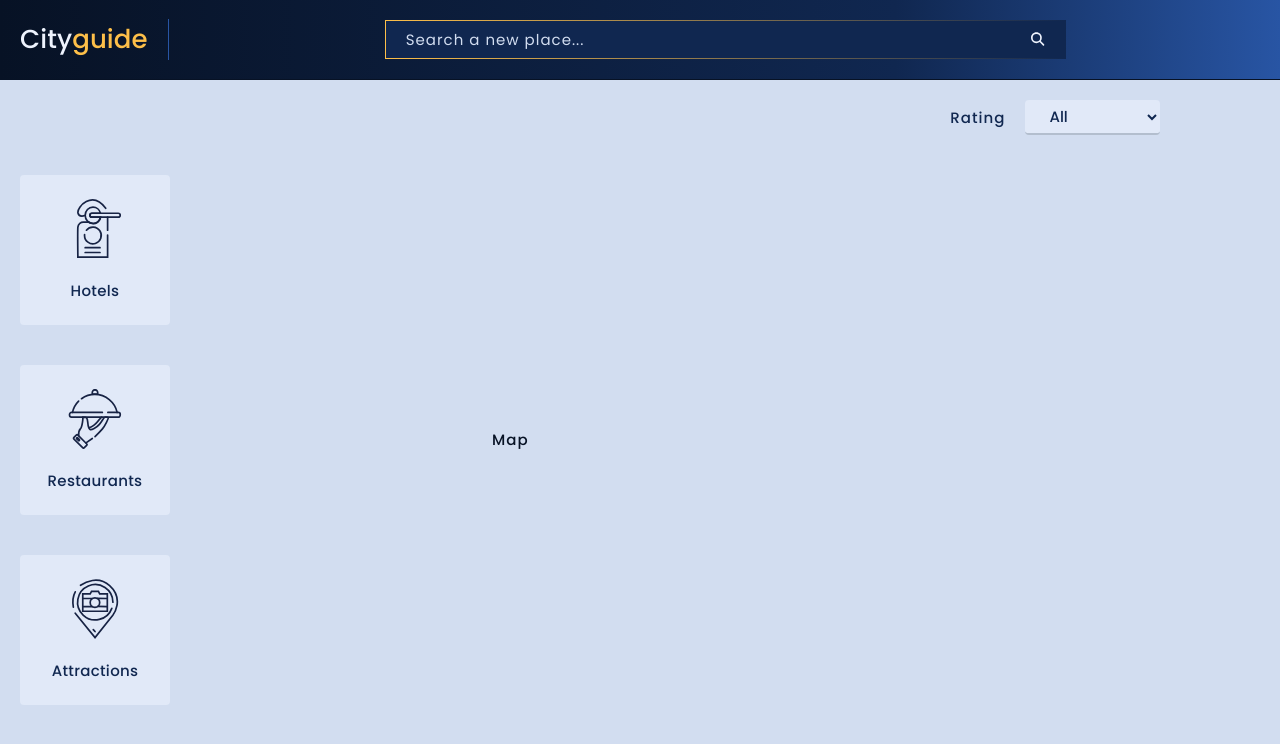
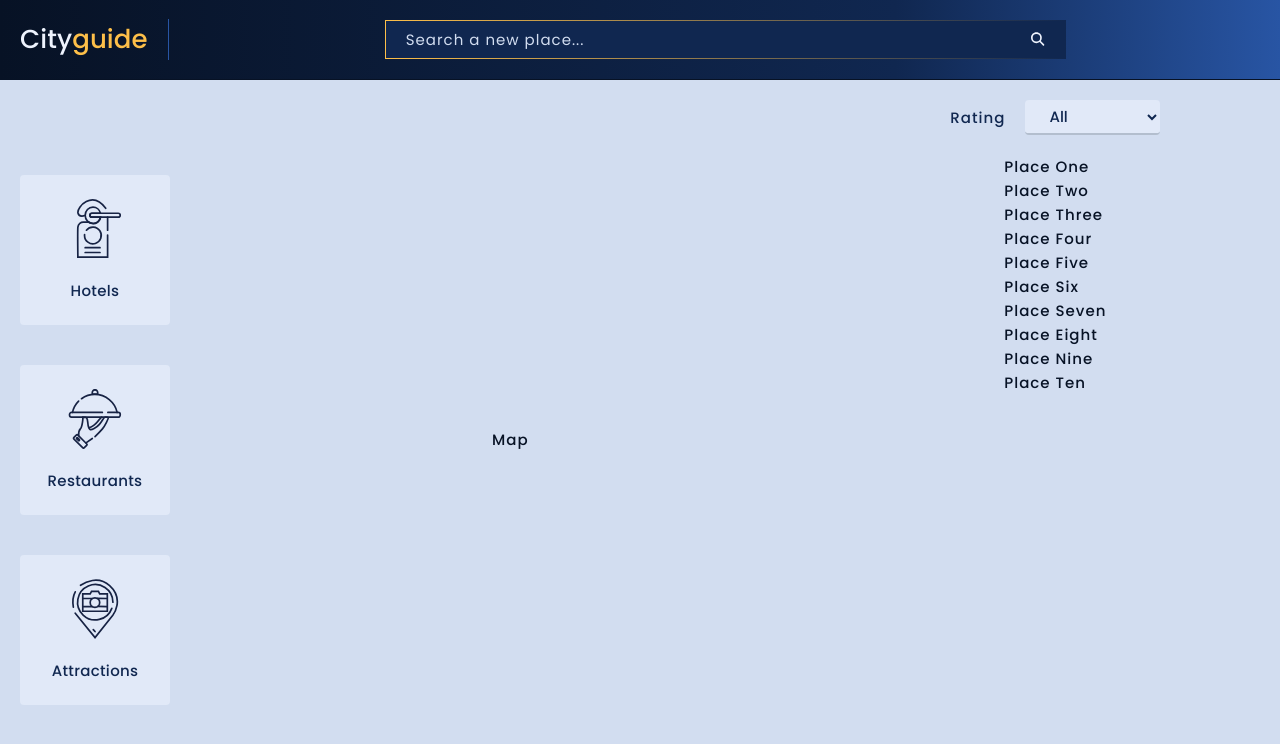
Before and after one commit to EmmanouilM/city-guide-app-REACTJS, a React (Create React App) app: page / in a window 1280 px wide. Shown: the top 744 px of the page. Built offline with nearby package versions, Linux system fonts and the light colour scheme.

Commit message:
render dummy places in PlaceList

```diff
--- a/src/components/PlaceItem/PlaceItem.js
+++ b/src/components/PlaceItem/PlaceItem.js
@@ -1,9 +1,9 @@
 import React from 'react'
 import './PlaceItem.css'
 
-const PlaceItem = () => {
+const PlaceItem = ({place}) => {
   return (
-    <div>PlaceItem</div>
+    <div>{place.name}</div>
   )
 }
 
--- a/src/components/PlacesList/PlacesList.js
+++ b/src/components/PlacesList/PlacesList.js
@@ -1,5 +1,6 @@
 import React, { useState } from 'react'
 import './PlacesList.css'
+import PlaceItem from '../PlaceItem/PlaceItem';
 
 const PlacesList = () => {
   const ratingOptions = [
@@ -8,6 +9,18 @@ const PlacesList = () => {
     { id: 2, label: "Above 3.0", value: "3" },
     { id: 3, label: "Above 4.0", value: "4" },
     { id: 4, label: "Above 4.5", value: "4.5" },
+  ];
+  const places = [
+    { name: "Place One" },
+    { name: "Place Two" },
+    { name: "Place Three" },
+    { name: "Place Four" },
+    { name: "Place Five" },
+    { name: "Place Six" },
+    { name: "Place Seven" },
+    { name: "Place Eight" },
+    { name: "Place Nine" },
+    { name: "Place Ten" },
   ];
   const [rating, setRating] = useState("");
   const handleRatingChange = (event) => {
@@ -27,6 +40,12 @@ const PlacesList = () => {
         </select>
       </div>
     </div>
+    <div>
+        {places?.map((place, i) => (
+          <PlaceItem key={i} place={place} />
+        ))}
+      </div>
+
     </div>
   )
 }
```
